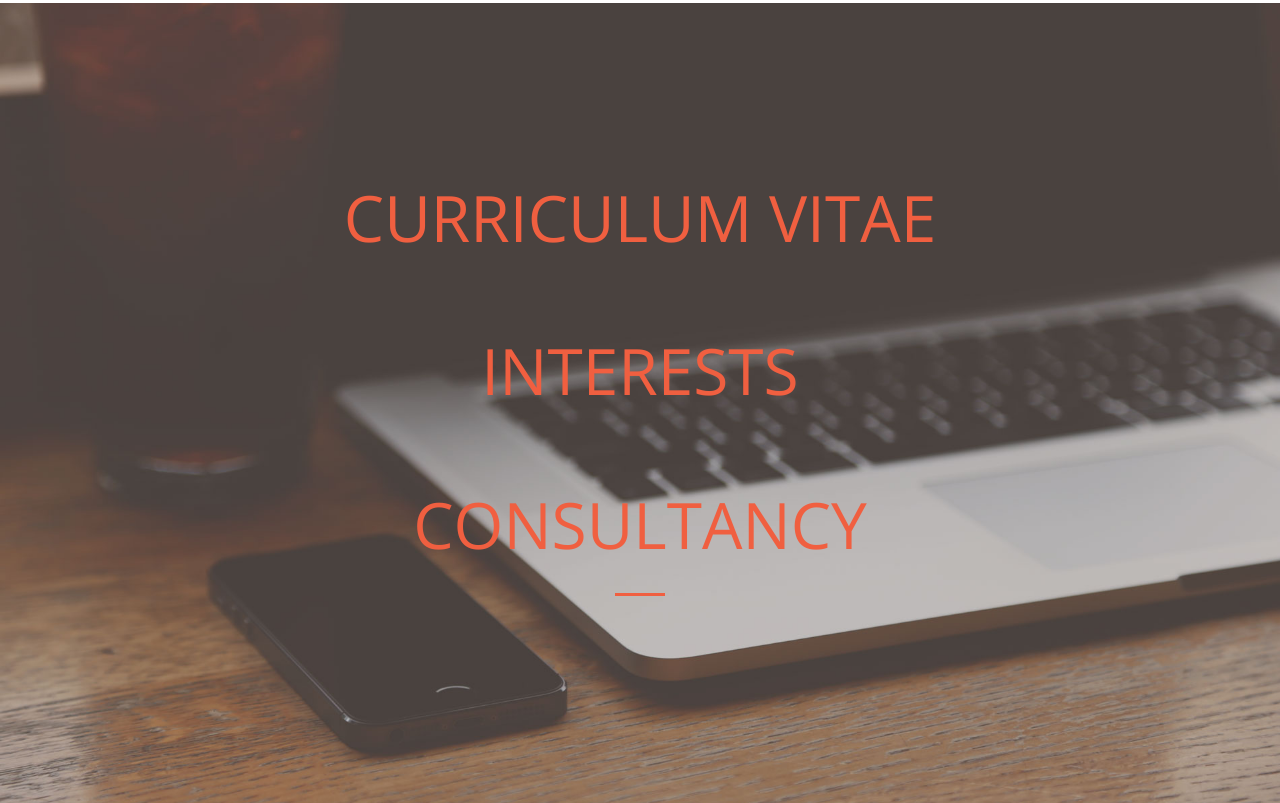
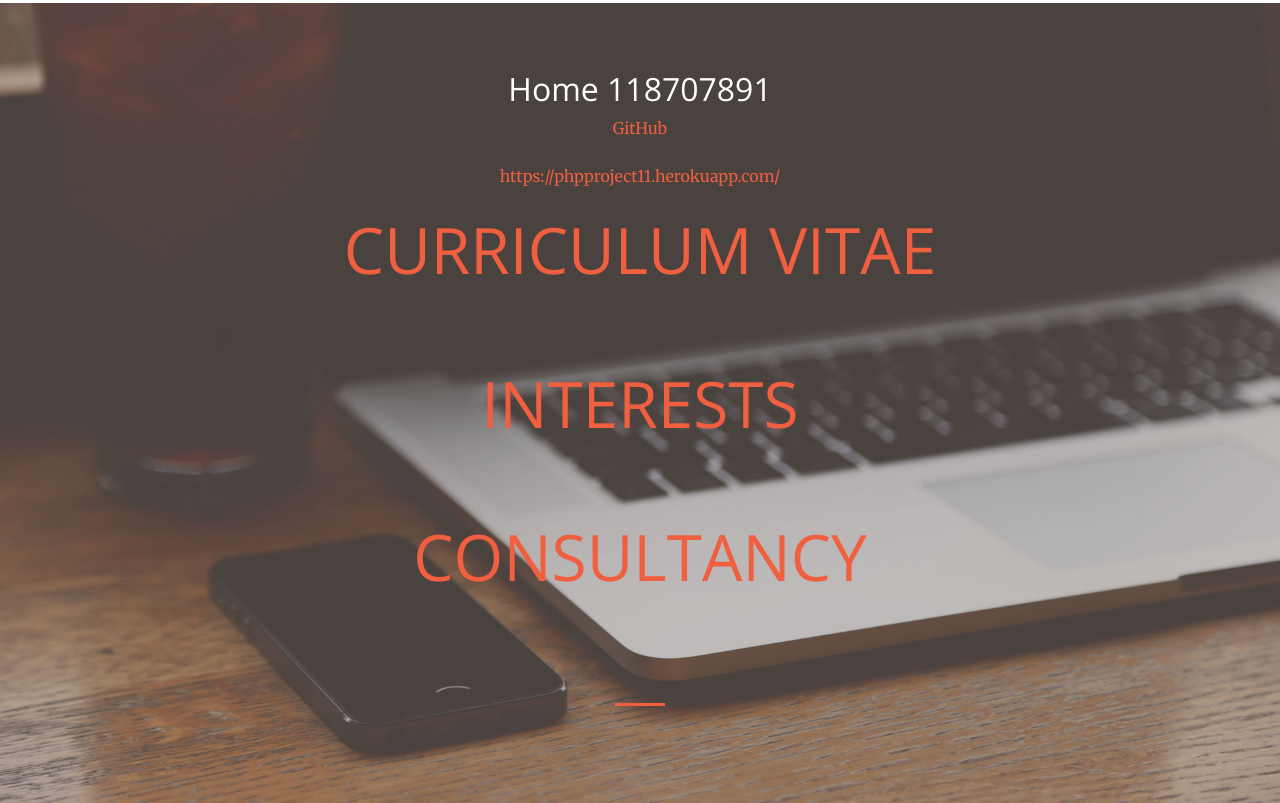
Before and after one commit to kos-118707891/phpproject11, a PHP site: page / in a window 1280 px wide. Shown: the part 21-824 px from the top of the page. Run offline with PHP 8.4, Linux system fonts and the light colour scheme; some libraries are stand-ins or nearby versions.

Commit message:
commit last full

```diff
--- a/index.php
+++ b/index.php
@@ -43,10 +43,14 @@
     <div class="container my-auto">
       <div class="row">
         <div class="col-lg-10 mx-auto">
+            <h2> Home 118707891 </h2>
+            <A href ="https://github.com/kos-118707891/phpproject11"> GitHub</A><br></br>
+            <A href ="https://phpproject11.herokuapp.com/"> https://phpproject11.herokuapp.com/</A><br></br>
+
           <h1 class="text-uppercase">
               <A HREF = "CV.html">Curriculum Vitae</A> <br></br>
               <A HREF = "tiltedpage_scroll_demo.html">Interests</A> <br></br>
-              <A HREF = "Consultancy.html">Consultancy</A>
+              <A HREF = "Consultancy.html">Consultancy</A><br></br>
           </h1>
           <hr>
         </div>
```
